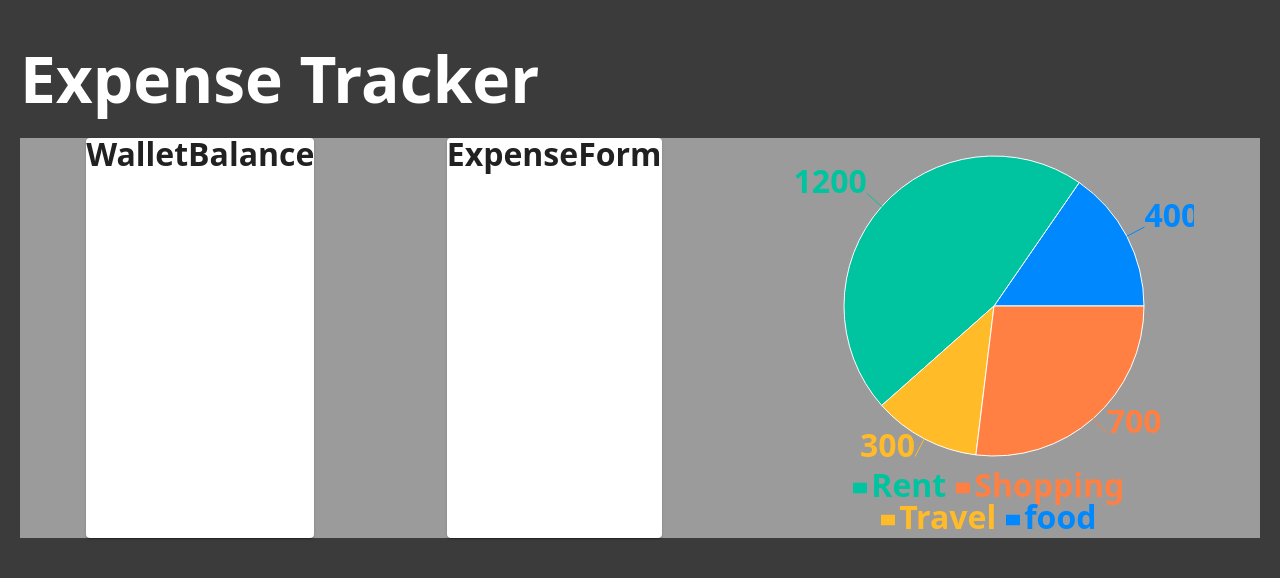
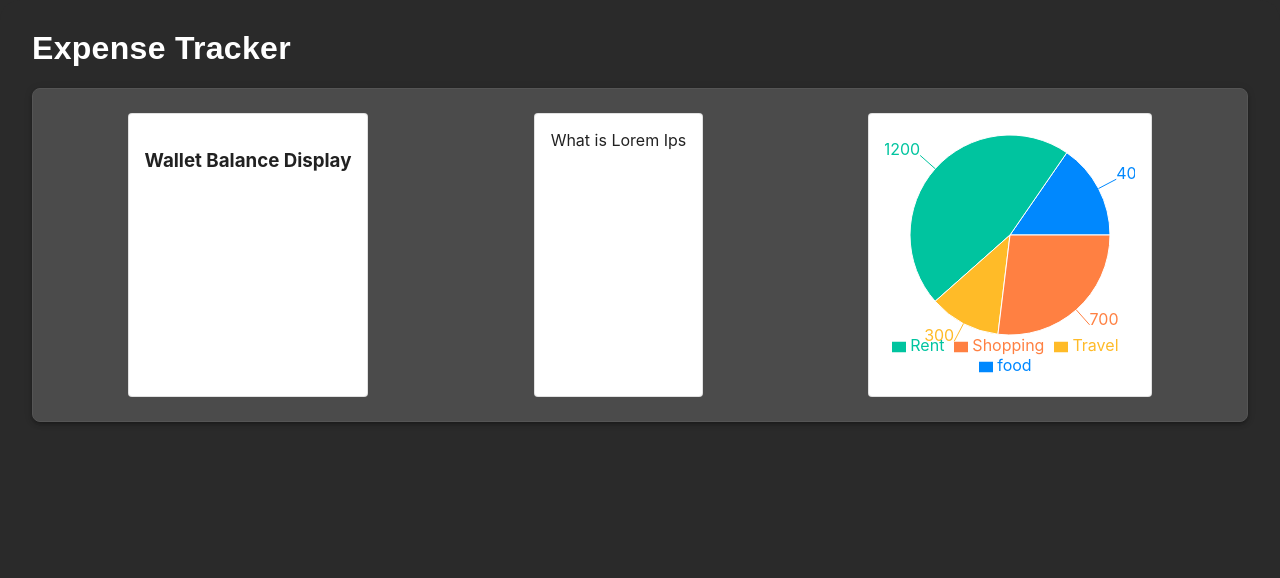
Before and after one commit to saikumar080/x-expense-tracker, a React (Create React App) app: page / in a window 1280 px wide. Shown: the top 578 px of the page. Built offline with nearby package versions, Linux system fonts and the light colour scheme.

Commit message:
xepense Header

```diff
--- a/src/App.css
+++ b/src/App.css
@@ -2,18 +2,17 @@ html, body{
     height: 100%;
     margin: 0;
     padding: 0;
-    background-color: #3B3B3B;
+    background-color:#2A2A2A;
     border-radius: 20px;
 }
 .App{
     text-align: start;
-    color: white;
-    font-family: system-ui, -apple-system, BlinkMacSystemFont, 'Segoe UI', Roboto, Oxygen, Ubuntu, Cantarell, 'Open Sans', 'Helvetica Neue', sans-serif;
-    font-weight: 700;
-    font-style: bold;
-    font-size: 32px;
-    line-height: 100%;
-    letter-spacing: 0%;
     padding: 20px;
     color: #FFFFFF;
+    min-height: 100vh;
+    box-sizing: border-box;
 }
+body{
+    -webkit-font-smoothing:antialiased;
+    -moz-osx-font-smoothing:grayscale;
+}
--- a/src/App.js
+++ b/src/App.js
@@ -2,13 +2,15 @@ import React from "react";
 import "./App.css";
 //import Display from "./Components/WalletBalance/Display";
 import ExpenseTrackerHeader from "./Components/ExpenseTrackerHeader/ExpernseTrackerHeader";
+import { Typography, Box} from "@mui/material";
 function App() {
   return (
-    <div className="App">
-     <h1>Expense Tracker</h1>
+    <Box className="App" sx={{p:4}}>
+
+     <Typography sx={{fontFamily:"Ubuntu, sans-serif", fontSize:'32px',fontWeight:700, lineHeight:1,color:'#FFFFFF', mb:3}}>Expense Tracker</Typography>
      <ExpenseTrackerHeader />
 
-    </div>
+    </Box>
   );
 }
 
--- a/src/Components/ExpenseForm/Form.js
+++ b/src/Components/ExpenseForm/Form.js
@@ -1,7 +1,8 @@
 import React from "react";
 const ExpenseForm=()=>{
     return(
-        <div>Working on office laptop </div>
-    )
+        <div>
+            What is Lorem Ips
+        </div>    )
 }
 export default ExpenseForm;
--- a/src/Components/ExpenseTrackerHeader/ExpernseTrackerHeader.js
+++ b/src/Components/ExpenseTrackerHeader/ExpernseTrackerHeader.js
@@ -1,25 +1,37 @@
 import React from "react";
-// import Display from "../WalletBalance/Display";
-// import ExpenseForm from "../ExpenseForm/Form";
+ import Display from "../WalletBalance/Display";
+import ExpenseForm from "../ExpenseForm/Form";
 // import ExpenseSummary from "../ExpenseSummary/Summary";
 import Box from "@mui/material/Box"
-import { Card } from "@mui/material";
+import { Card, Grid } from "@mui/material";
 import ExpenseCHart from "../PieChart/PieChart";
 const ExpenseTrackerHeader=()=>{
     return(
         <>
-          <Box
-      sx={{
-        display:"flex",
-        flexWrap:"wrap",
-        justifyContent:"space-around",
-        backgroundColor:"#9B9B9B",
-      }}
-    >
-     <Card>WalletBalance</Card>
-     <Card>ExpenseForm</Card>
-      <ExpenseCHart />
-    </Box>
+          <Box component={"section"} sx={{p:3, bgcolor:" #4B4B4B", border:'1px solid #555',borderRadius:2, boxShadow:3}}>
+
+            <Grid container spacing={3} sx={{display:"flex", justifyContent:"space-around"}}>
+              <Grid item xs={12} md={4} sx={{display:"flex"}}>
+                <Card sx={{ flex:1,p:2}} variant={"outlined"}>
+                  < Display />
+                </Card>
+              </Grid>
+
+             <Grid item xs={12} md={4} sx={{display:"flex"}}>
+                <Card sx={{ flex:1, p:2}} variant={"outlined"}>
+                  <ExpenseForm />
+                </Card>
+              </Grid>
+
+              <Grid item xs={12} md={4} sx={{display:"flex"}}>
+                <Card sx={{flex:1, p:2}} variant={"outlined"}>
+                  <ExpenseCHart />
+                </Card>
+              </Grid>
+
+            </Grid>
+          </Box>
+
         </>
     )
 }
--- a/src/Components/PieChart/PieChart.js
+++ b/src/Components/PieChart/PieChart.js
@@ -11,12 +11,12 @@ const data=[
 const COLORS=["#0088FE", "#00C49F", "#FFBB28", "#FF8042"]
 const ExpenseCHart=()=>{
     return(
-        <PieChart width={400} height={400}>
+        <PieChart width={250} height={250}>
             <Pie
                 data={data}
                 cx="50%"
                 cy="50%"
-                outerRadius={150}
+                outerRadius={100}
                 dataKey="value"
                 label
             >
```
